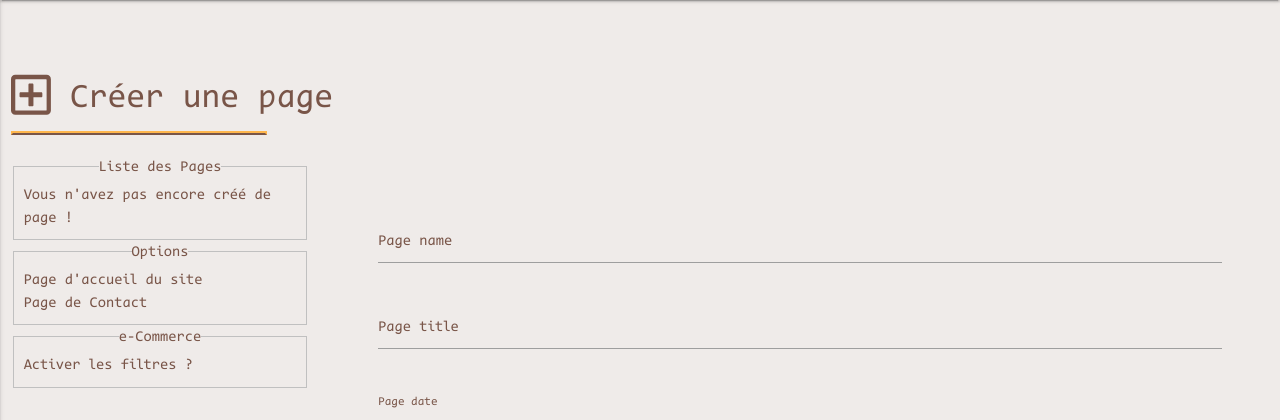
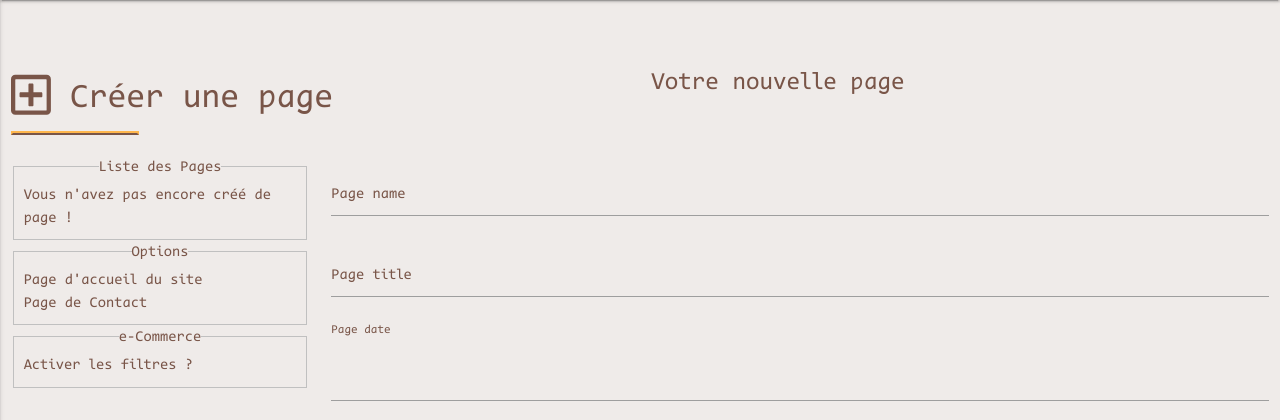
Before and after one commit to adelinefreyja/webcraft, a Symfony app: template templates/backoffice/pages/addpage.html.twig in a window 1280 px wide. Shown: the part 85-505 px from the top of the page. Run offline with Twig, Linux system fonts and the light colour scheme; the template is opened without the code that fills it, so the values that code supplies are empty; form fields are guessed from the names that the template uses; some libraries are stand-ins or nearby versions.

Commit message:
Bidouille sur le template Nouvelle Page

```diff
--- a/templates/backoffice/pages/addpage.html.twig
+++ b/templates/backoffice/pages/addpage.html.twig
@@ -15,10 +15,13 @@
 
     <div class="container-fluid">
 	<div class="row">
-		<div class="col s12">
+		<div class="col s6">
 			<h4 class="dashboard brown-text"><i class="far fa-plus-square fa-lg"></i> Créer une page</h4>
             <hr class="settings" />
 		</div>
+        <div class="col s6">
+            <h5 class="dashboard brown-text">Votre nouvelle page</h5>
+        </div>
 	</div>
 	<div class="row">
         <div class="col s3 brown-text">
@@ -37,8 +40,6 @@
             </fieldset>
         </div>
         <div class="col s9">
-            {{ form_start(form) }}
-
             <div class="input-field">
             {{ form_label(form.page_name) }}
             {{ form_widget(form.page_name) }}
```
